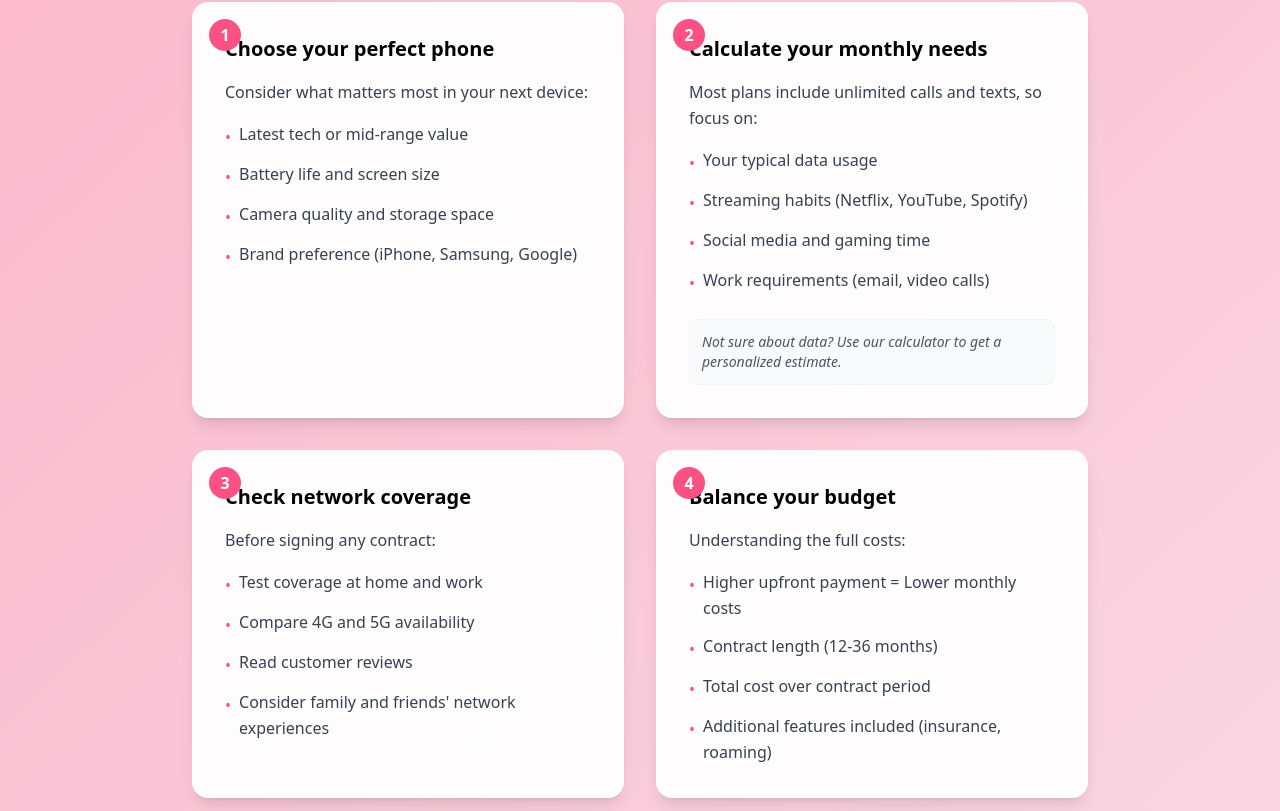
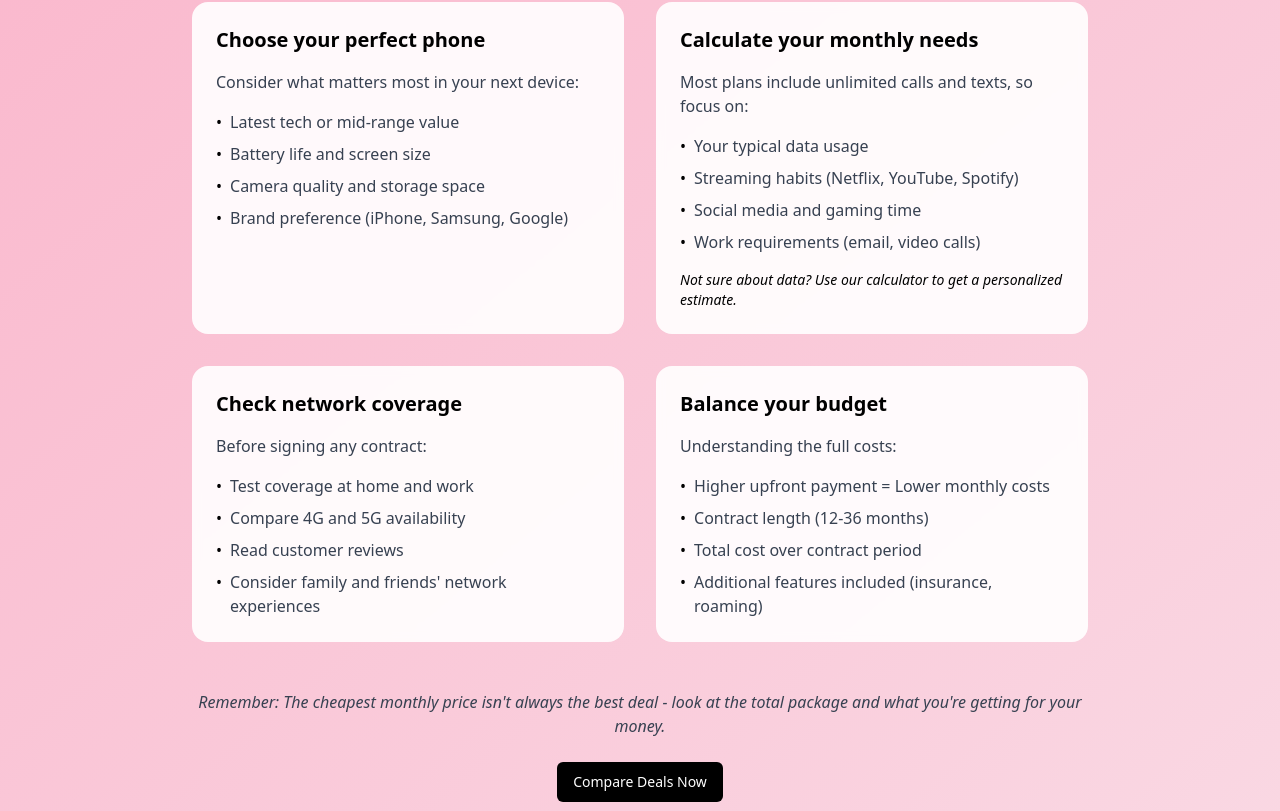
Before and after one commit to iwanek2009/telecom-tamer, a React (Vite) app: page /mobile in a window 1280 px wide. Shown: the part 1649-2460 px from the top of the page. Built offline with nearby package versions, Linux system fonts and the light colour scheme.

Commit message:
Reverted to edit d0e205c8-1e9c-493f-9187-eeb2b2bd60ec: "Add footer to Broadband page
Implemented a footer section in the Broadband page to enhance navigation and provide additional information.
[skip gpt_engineer]"

```diff
--- a/src/components/MobileEssentialSteps.tsx
+++ b/src/components/MobileEssentialSteps.tsx
@@ -75,32 +75,27 @@ const MobileEssentialSteps = () => {
             {steps.map((step, index) => (
               <div
                 key={index}
-                className="group bg-white/95 backdrop-blur-md rounded-2xl p-8 shadow-lg hover:shadow-xl transition-all duration-300 hover:-translate-y-1 border border-white/20"
+                className="bg-white/90 backdrop-blur-sm rounded-2xl p-6"
               >
-                <div className="relative">
-                  <span className="absolute -top-4 -left-4 w-8 h-8 flex items-center justify-center bg-[#FC5185] text-white rounded-full font-semibold">
-                    {index + 1}
-                  </span>
-                  <h3 className="text-xl font-semibold mb-4 text-black group-hover:text-[#FC5185] transition-colors">
+                <h3 className="text-xl font-semibold mb-4 text-black">
                   {step.title}
                 </h3>
-                  <p className="text-gray-700 mb-4 leading-relaxed">
+                <p className="text-gray-700 mb-4">
                   {step.description}
                 </p>
-                  <ul className="space-y-3">
+                <ul className="space-y-2">
                   {step.points.map((point, pointIndex) => (
-                      <li key={pointIndex} className="flex items-start space-x-2">
-                        <span className="text-[#FC5185] mt-1">•</span>
-                        <span className="text-gray-700 leading-relaxed">{point}</span>
+                    <li key={pointIndex} className="flex items-start">
+                      <span className="text-black mr-2">•</span>
+                      <span className="text-gray-700">{point}</span>
                     </li>
                   ))}
                 </ul>
                 {step.note && (
-                    <p className="mt-6 text-sm text-gray-600 italic bg-gray-50 p-3 rounded-lg border border-gray-100">
+                  <p className="mt-4 text-sm text-black italic">
                     {step.note}
                   </p>
                 )}
-                </div>
               </div>
             ))}
           </div>
@@ -110,7 +105,7 @@ const MobileEssentialSteps = () => {
               Remember: The cheapest monthly price isn't always the best deal - look at the total package and what you're getting for your money.
             </p>
             <Button
-              className="bg-[#FC5185] hover:bg-[#FC5185]/90 text-white font-semibold px-8 py-2.5 rounded-full shadow-lg hover:shadow-xl transition-all duration-300 hover:-translate-y-0.5"
+              className="bg-black hover:bg-black/90 text-white"
               onClick={scrollToFilters}
             >
               Compare Deals Now
```
Lines whose indentation alone changed are shown as unchanged.
